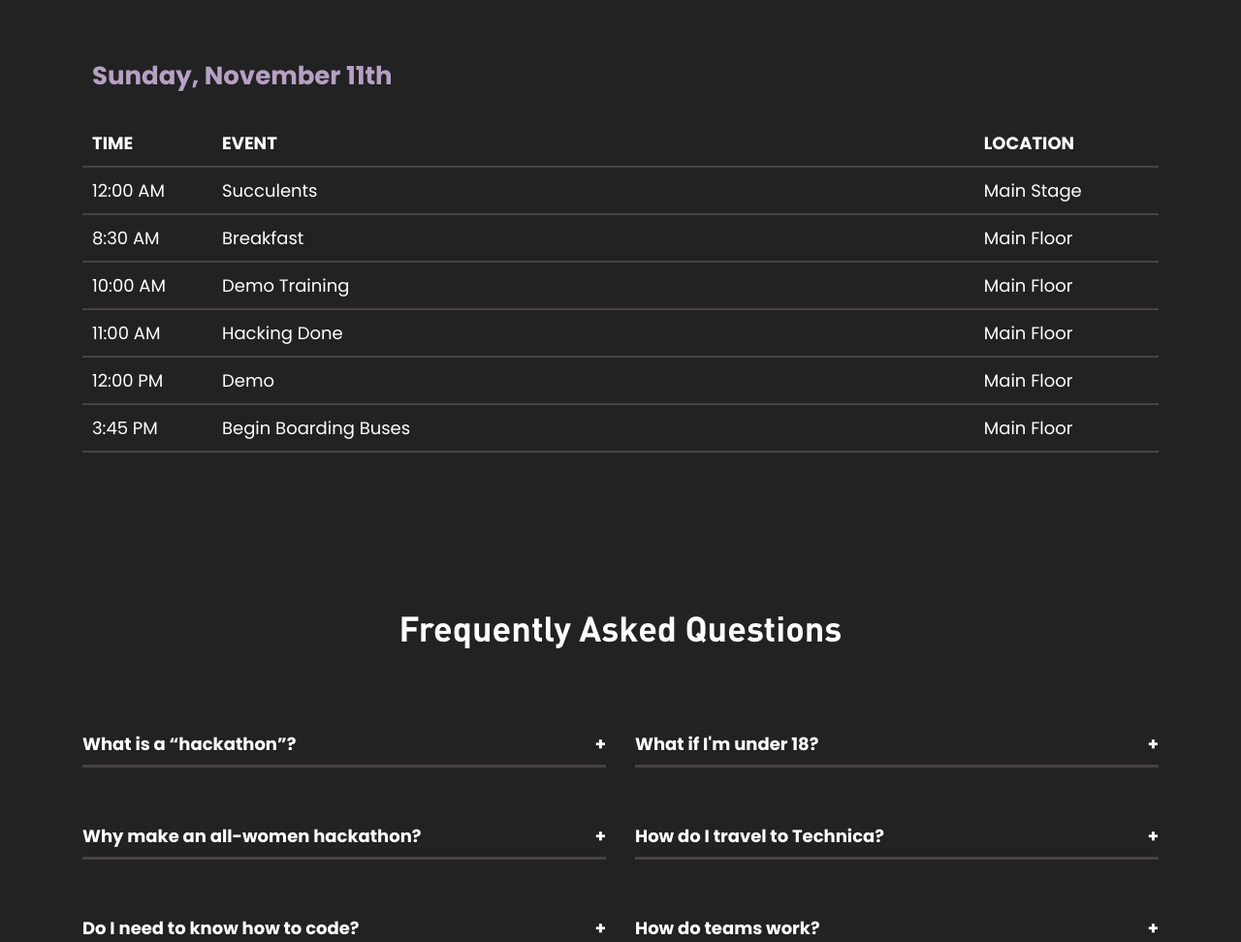
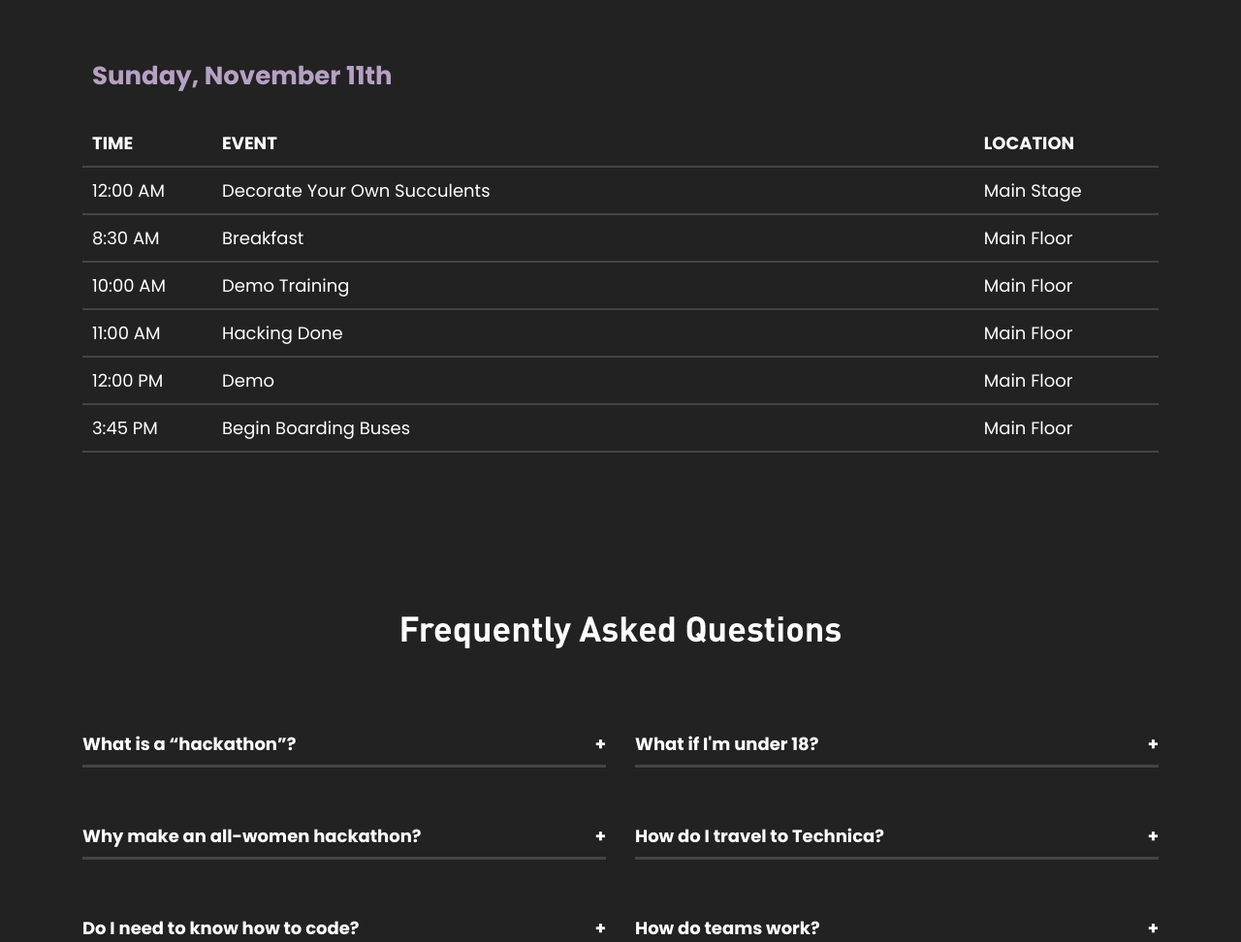
Before and after one commit to gotechnica/gotechnica.github.io, a website: page index.html in a window 1280 px wide. Shown: the part 4293-5265 px from the top of the page at 97% size. Drawn offline with nearby package versions, Linux system fonts and the light colour scheme.

Commit message:
Rename event

```diff
--- a/index.html
+++ b/index.html
@@ -377,7 +377,7 @@ Come help hackers with their ideas by being a resource for hackers who may have
             </tr>
             <tr>
               <td>12:00 AM</td>
-              <td>Succulents</td>
+              <td>Decorate Your Own Succulents</td>
               <td>Main Stage</td>
             </tr>
             <tr>
```
